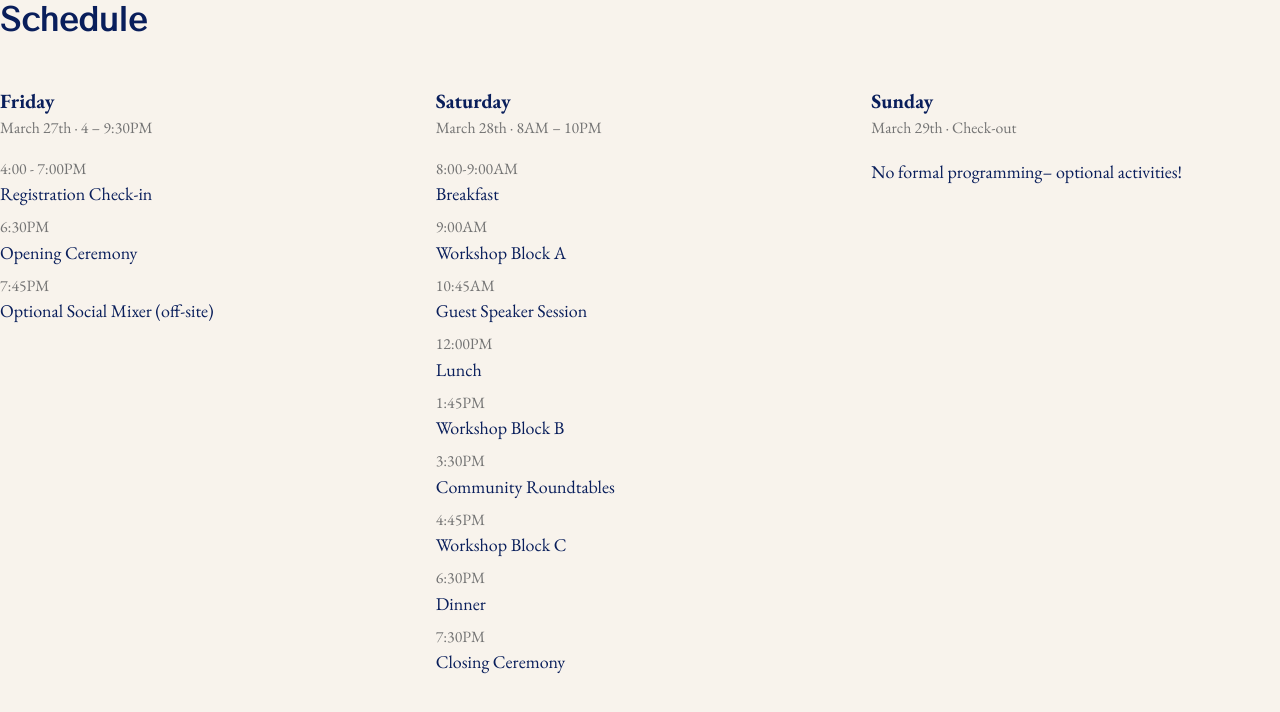
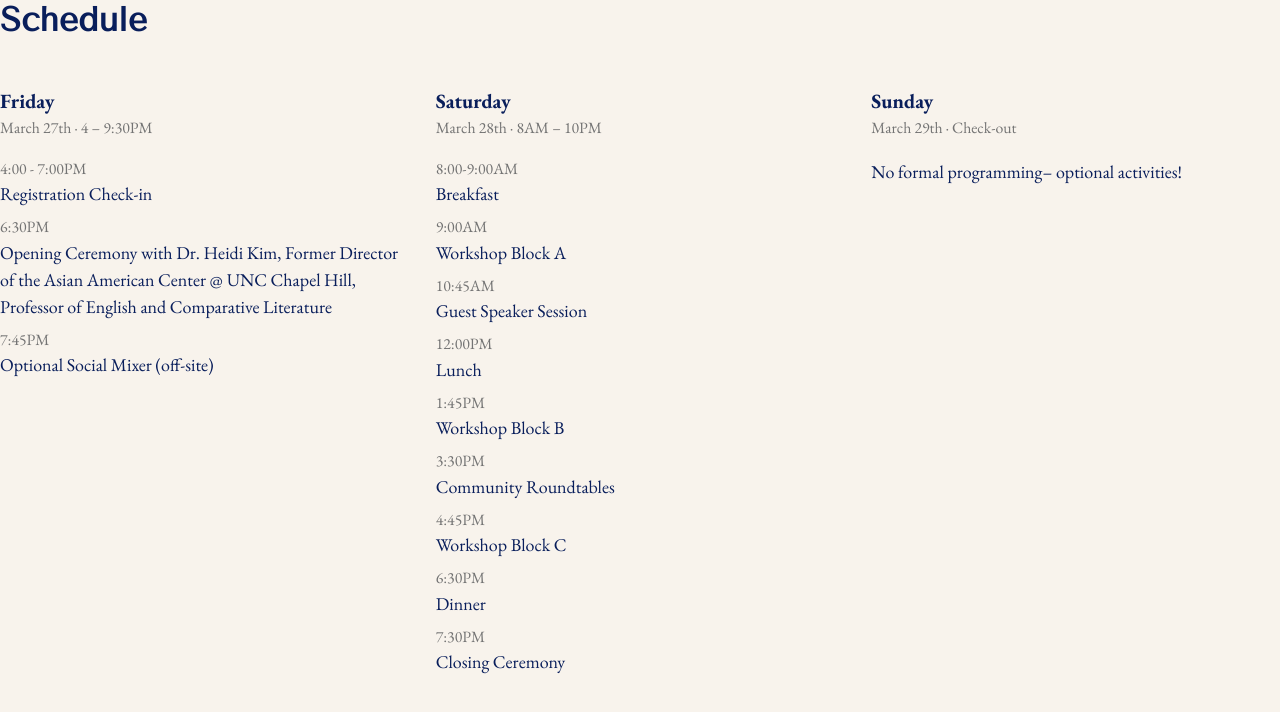
Before and after one commit to aliciabao/taasconxecaasu-2026, a Next.js app: page /schedule in a window 1280 px wide. Shown: the top 712 px of the page. Built offline with nearby package versions, Linux system fonts and the light colour scheme.

Commit message:
update keynote in schedule

```diff
--- a/components/hero.tsx
+++ b/components/hero.tsx
@@ -33,9 +33,9 @@ export default function Hero() {
       <div className="w-3/8 hidden md:block">
         <Carousel setApi={setApi} opts={{ loop: true }}>
           <CarouselContent>
-            <CarouselItem>
-              <img src="./carousel-hz.png" />
-            </CarouselItem>
+            {/* <CarouselItem>
+              <img src="heidi kim poster" />
+            </CarouselItem> */}
             <CarouselItem>
               <img src="./carousel-1.jpg" />
             </CarouselItem>
--- a/pages/schedule.tsx
+++ b/pages/schedule.tsx
@@ -7,7 +7,7 @@ const schedule = [
     hours: "4 – 9:30PM",
     items: [
       { time: "4:00 - 7:00PM", label: "Registration Check-in" },
-      { time: "6:30PM", label: "Opening Ceremony" },
+      { time: "6:30PM", label: "Opening Ceremony with Dr. Heidi Kim, Former Director of the Asian American Center @ UNC Chapel Hill, Professor of English and Comparative Literature" },
       { time: "7:45PM", label: "Optional Social Mixer (off-site)" },
     ],
   },
```
